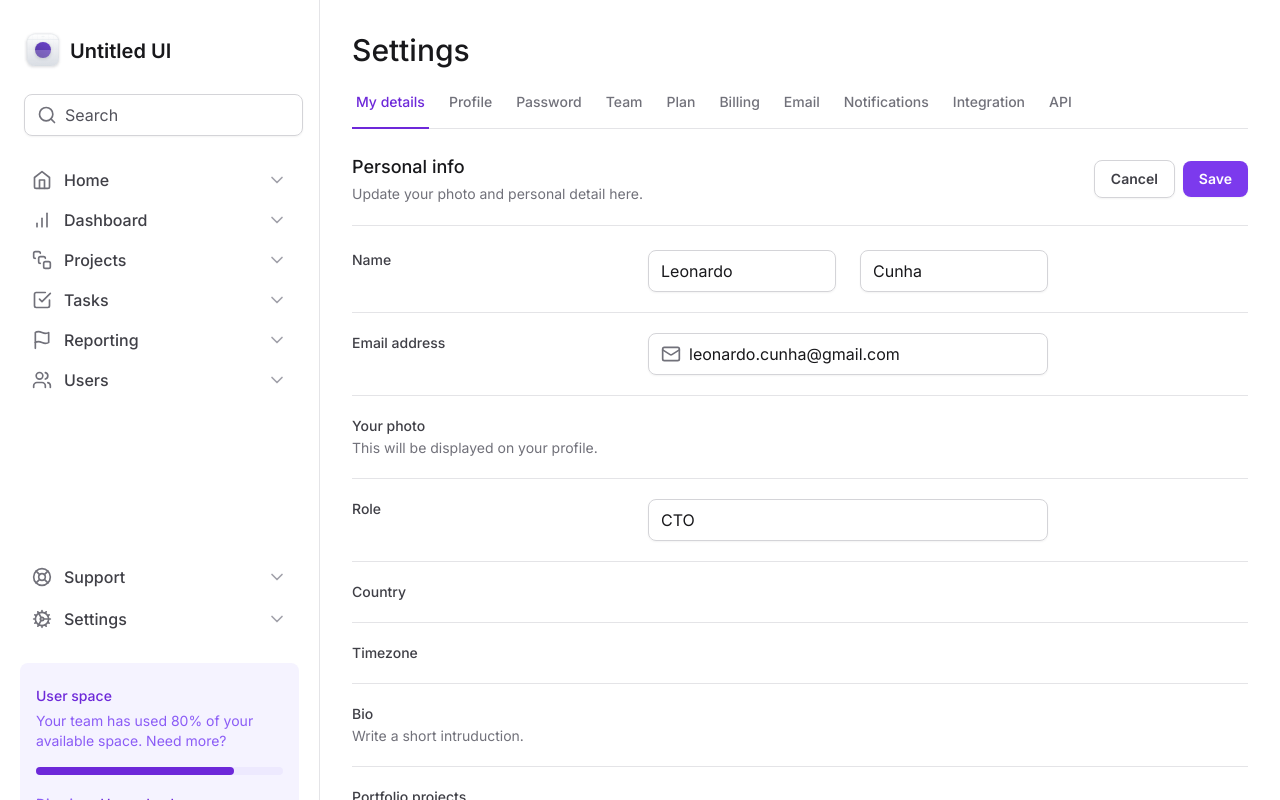
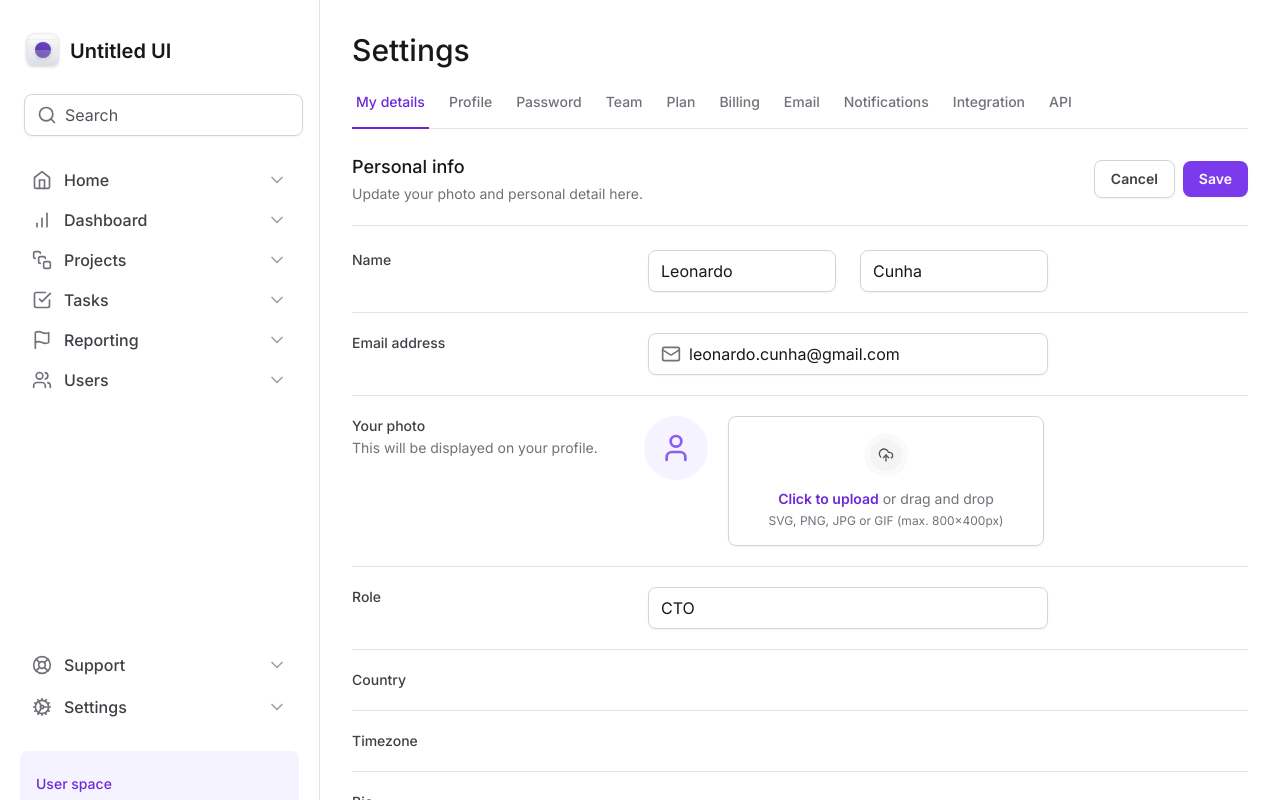
Before and after one commit to ahnucl/ignite-curso-tailwind-next, a Next.js app: page / in a window 1280 px wide. Shown: the top 800 px of the page. Built offline with nearby package versions, Linux system fonts and the light colour scheme.

Commit message:
Estiliza botão de upload

```diff
--- a/src/app/page.tsx
+++ b/src/app/page.tsx
@@ -1,6 +1,6 @@
 import { SettingsTabs } from '@/components/SettingsTabs'
 import * as Input from '@/components/Input'
-import { Mail } from 'lucide-react'
+import { Mail, UploadCloud, User } from 'lucide-react'
 
 export default function Home() {
   return (
@@ -39,7 +39,7 @@
           id="settings"
           className="mt-6 flex w-full flex-col gap-5 divide-y divide-zinc-200"
         >
-          <div className="grid-cols-form grid gap-3">
+          <div className="grid grid-cols-form gap-3">
             <label
               htmlFor="firstName"
               className="text-sm font-medium text-zinc-700"
@@ -47,7 +47,7 @@
               Name
             </label>
 
-            <div className="grid-cols-2 grid gap-6">
+            <div className="grid grid-cols-2 gap-6">
               <Input.Root>
                 <Input.Control id="firstName" defaultValue="Leonardo" />
               </Input.Root>
@@ -58,7 +58,7 @@
             </div>
           </div>
 
-          <div className="grid-cols-form grid gap-3 pt-5">
+          <div className="grid grid-cols-form gap-3 pt-5">
             <label
               htmlFor="email"
               className="text-sm font-medium text-zinc-700"
@@ -78,7 +78,7 @@
             </Input.Root>
           </div>
 
-          <div className="grid-cols-form grid gap-3 pt-5">
+          <div className="grid grid-cols-form gap-3 pt-5">
             <label
               htmlFor="photo"
               className="text-sm font-medium text-zinc-700"
@@ -89,10 +89,37 @@
               </span>
             </label>
 
-            <div></div>
+            <div className="flex items-start gap-5">
+              <div className="flex h-16 w-16 items-center justify-center rounded-full bg-violet-50">
+                <User className="h-8 w-8 text-violet-500"></User>
+              </div>
+
+              <label
+                htmlFor="photo"
+                className="hover:bg-violet-25 group flex flex-1 cursor-pointer flex-col items-center gap-3 rounded-lg border border-zinc-300 px-6 py-4 text-center text-zinc-500 shadow-sm hover:border-violet-200 hover:text-violet-500"
+              >
+                <div className="border-6 rounded-full border-zinc-50 bg-zinc-100 p-2 group-hover:border-violet-50 group-hover:bg-violet-100">
+                  <UploadCloud className="h-4 w-4 text-zinc-600 group-hover:text-violet-600" />
+                </div>
+
+                <div className="flex flex-col items-center gap-1">
+                  <span className="text-sm">
+                    <span className="font-semibold text-violet-700">
+                      Click to upload
+                    </span>{' '}
+                    or drag and drop
+                  </span>
+                  <span className="text-xs">
+                    SVG, PNG, JPG or GIF (max. 800x400px)
+                  </span>
+                </div>
+              </label>
+
+              <input type="file" className="sr-only" id="photo" />
+            </div>
           </div>
 
-          <div className="grid-cols-form grid gap-3 pt-5">
+          <div className="grid grid-cols-form gap-3 pt-5">
             <label htmlFor="role" className="text-sm font-medium text-zinc-700">
               Role
             </label>
@@ -102,7 +129,7 @@
             </Input.Root>
           </div>
 
-          <div className="grid-cols-form grid gap-3 pt-5">
+          <div className="grid grid-cols-form gap-3 pt-5">
             <label
               htmlFor="country"
               className="text-sm font-medium text-zinc-700"
@@ -113,7 +140,7 @@
             <div></div>
           </div>
 
-          <div className="grid-cols-form grid gap-3 pt-5">
+          <div className="grid grid-cols-form gap-3 pt-5">
             <label
               htmlFor="timezone"
               className="text-sm font-medium text-zinc-700"
@@ -124,7 +151,7 @@
             <div></div>
           </div>
 
-          <div className="grid-cols-form grid gap-3 pt-5">
+          <div className="grid grid-cols-form gap-3 pt-5">
             <label htmlFor="bio" className="text-sm font-medium text-zinc-700">
               Bio
               <span className="mt-0.5 block text-sm font-normal text-zinc-500">
@@ -135,7 +162,7 @@
             <div></div>
           </div>
 
-          <div className="grid-cols-form grid gap-3 pt-5">
+          <div className="grid grid-cols-form gap-3 pt-5">
             <label
               htmlFor="projects"
               className="text-sm font-medium text-zinc-700"
--- a/tailwind.config.ts
+++ b/tailwind.config.ts
@@ -9,6 +9,16 @@
         profile: 'max-content 1fr min-content',
         form: 'minmax(7.5rem, 17.5rem) minmax(25rem, 1fr) minmax(0, 15rem)',
       },
+
+      borderWidth: {
+        6: '6px',
+      },
+
+      colors: {
+        violet: {
+          25: '#fcfaff',
+        },
+      },
     },
   },
   plugins: [],
```
